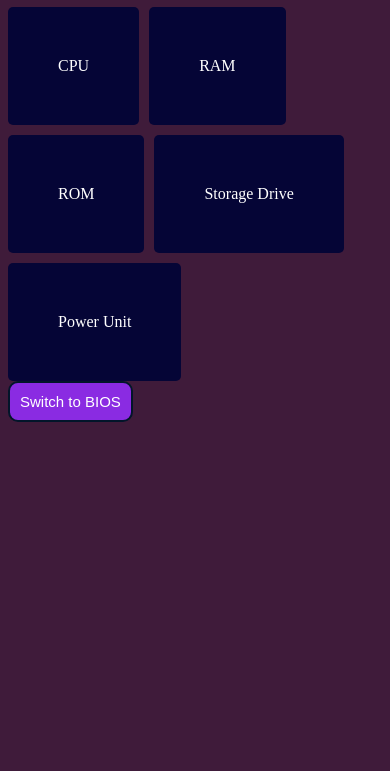
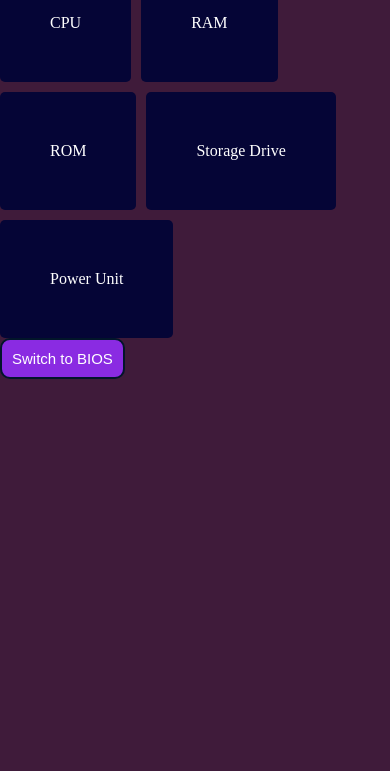
Before and after one commit to Ndima-karabo17/-Build-A-Board, a plain HTML site: page Index.html in a window 390 px wide. Shown: the part 73-844 px from the top of the page. Drawn offline with Linux system fonts and the light colour scheme.

Commit message:
Update Style.css

```diff
--- a/Style.css
+++ b/Style.css
@@ -3,6 +3,18 @@
         max-width:700px;
     }
 
+}
+*{
+    margin: 0;
+    padding: 0;
+}
+html, body {
+  overflow-x: hidden;
+}
+@media (max-width: 768px) {
+  body {
+    width: 100vw;
+  }
 }
 body{
     background-color: #3f1b3a;
```
